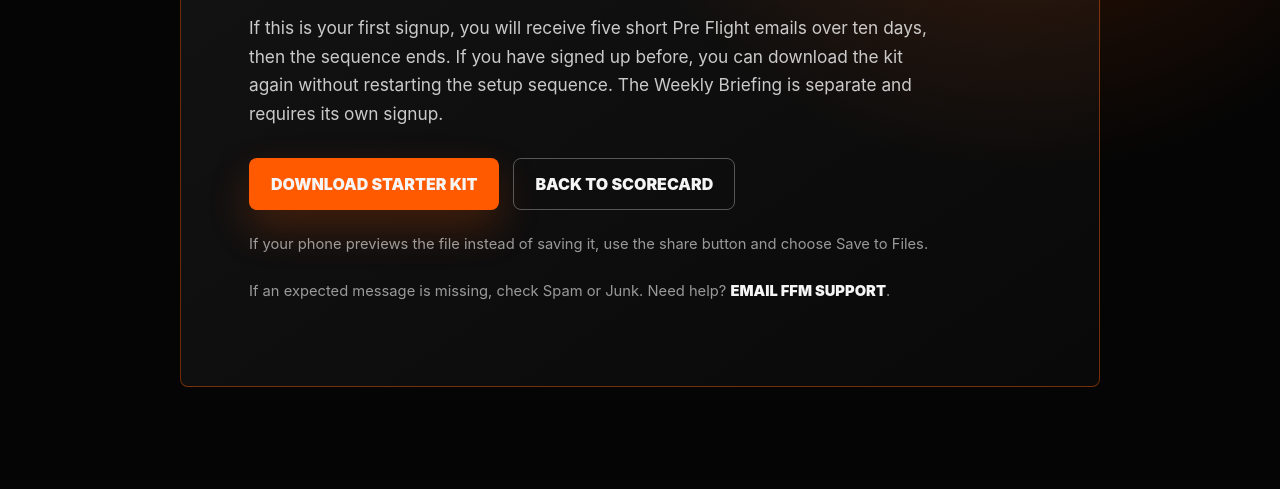
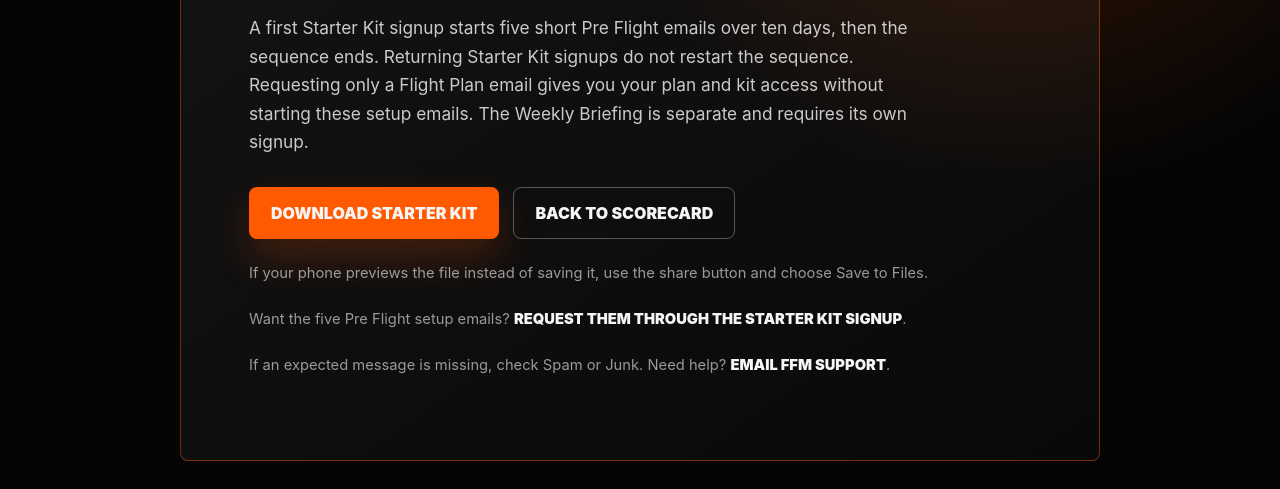
Before and after one commit to champrutledge88/financialflightmode, a website: page thank-you-download.html in a window 1280 px wide. Shown: the part 447-936 px from the top of the page. Before the commit the page ends 862 px from the top, so only its background shows below. Drawn offline with Linux system fonts and the light colour scheme.

Commit message:
Clarify setup email opt-in for plan-only resource access

```diff
--- a/thank-you-download.html
+++ b/thank-you-download.html
@@ -25,12 +25,13 @@
       <div class="brand">Financial Flight Mode</div>
       <h1>Starter Kit Ready.</h1>
       <p>Your Flight Plan Budget System Starter Kit is ready. Use the download button below to save the ZIP file directly to your device.</p>
-      <p>If this is your first signup, you will receive five short Pre Flight emails over ten days, then the sequence ends. If you have signed up before, you can download the kit again without restarting the setup sequence. The Weekly Briefing is separate and requires its own signup.</p>
+      <p>A first Starter Kit signup starts five short Pre Flight emails over ten days, then the sequence ends. Returning Starter Kit signups do not restart the sequence. Requesting only a Flight Plan email gives you your plan and kit access without starting these setup emails. The Weekly Briefing is separate and requires its own signup.</p>
       <div class="actions">
         <a class="primary" href="/assets/downloads/financial-flight-mode-starter-kit.zip" download="financial-flight-mode-starter-kit.zip">Download Starter Kit</a>
         <a class="secondary" href="/#scorecard">Back To Scorecard</a>
       </div>
       <p class="note">If your phone previews the file instead of saving it, use the share button and choose Save to Files.</p>
+      <p class="note">Want the five Pre Flight setup emails? <a href="/#flight-briefing-form">Request them through the Starter Kit signup</a>.</p>
     <p class="note">If an expected message is missing, check Spam or Junk. Need help? <a href="mailto:hello@financialflightmode.com">Email FFM support</a>.</p>
     </main>
     <script type="module">
```
